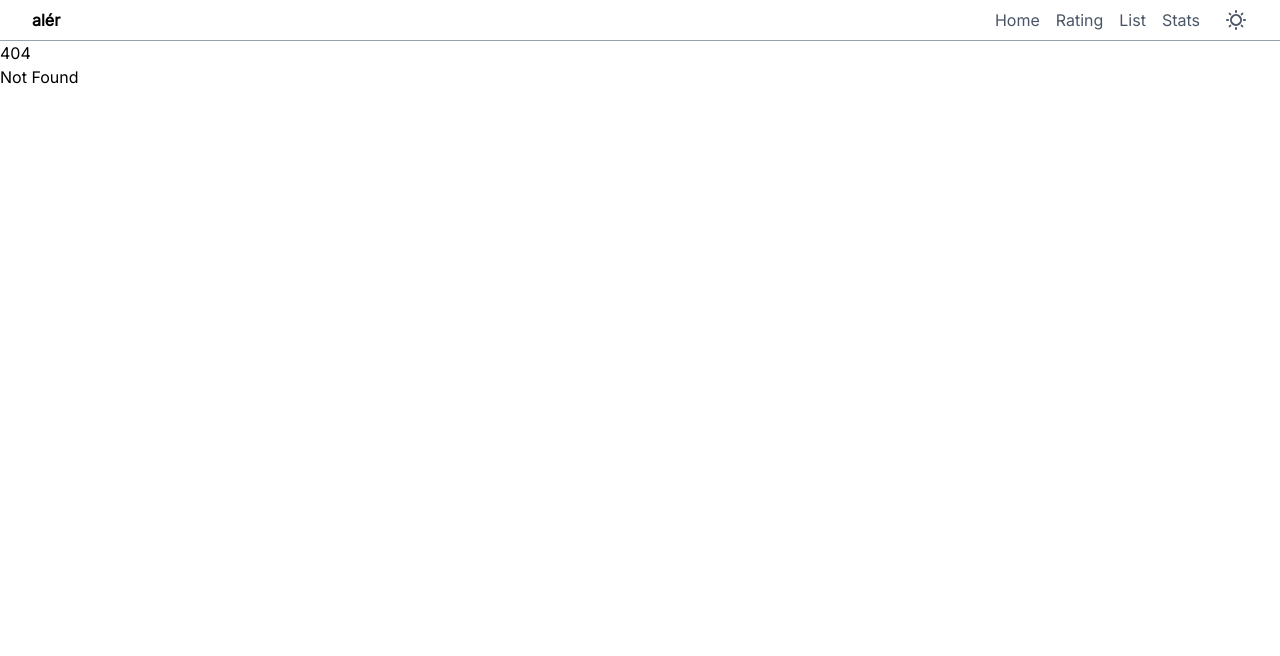
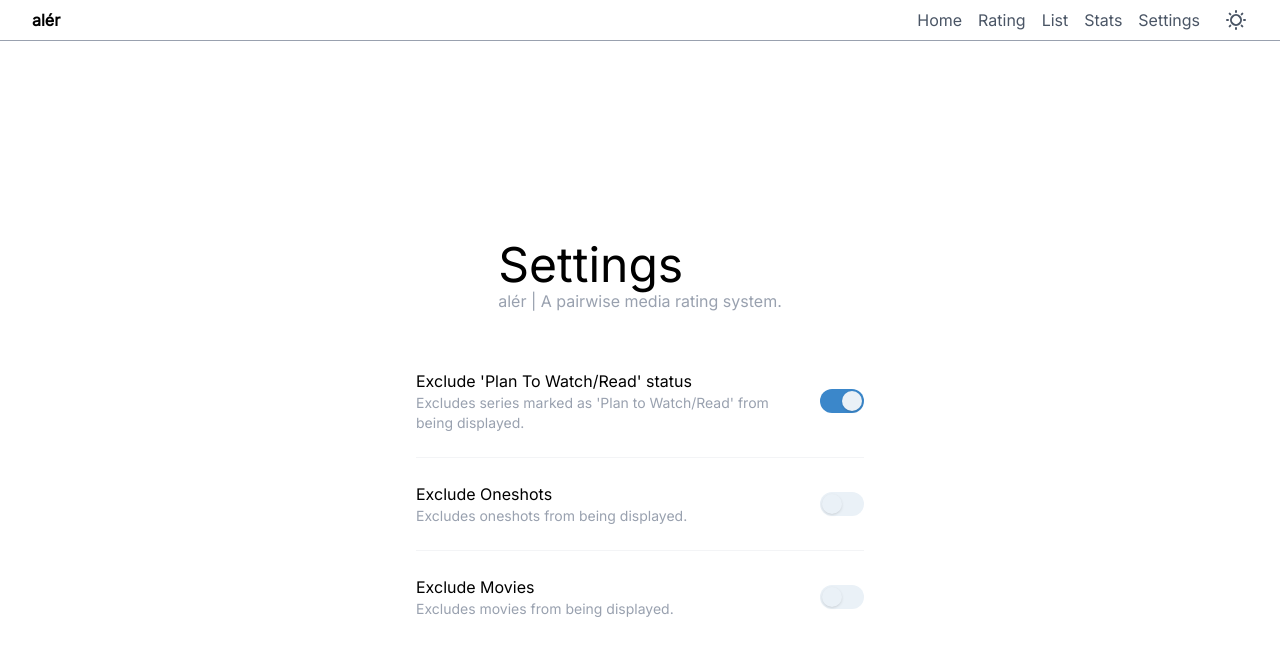
Before and after one commit to jumpyjacko/aler, a SvelteKit app: page /settings in a window 1280 px wide. Before the commit this address had no page. Shown: the top 656 px of the page. Built offline with nearby package versions, Linux system fonts and the light colour scheme.

Commit message:
add: settings page + exclusions/filters

```diff
--- a/src/lib/Series.ts
+++ b/src/lib/Series.ts
@@ -24,6 +24,11 @@ export enum SeriesType {
     Manga = "MANGA",
 }
 
+export enum MediaType {
+    Anime,
+    Movie,
+}
+
 export interface Series extends Candidate {
     id: number, // internal storage id
     seriesType: SeriesType,
@@ -34,6 +39,7 @@ export interface Series extends Candidate {
     status?: SeriesStatus,
     rating?: number,
     coverImage?: string,
+    mediaType?: MediaType,
 
     userStatus: UserStatus,
     userRating: number,
--- /dev/null
+++ b/src/lib/components/toggle.svelte
@@ -0,0 +1,18 @@
+<script lang="ts">
+    let { checked = $bindable(false), label = "Toggle setting" } = $props();
+</script>
+
+<button
+    type="button"
+    aria-label={label}
+    class="relative inline-flex h-6 w-11 shrink-0 cursor-pointer rounded-full border-2 border-transparent transition-colors duration-200 ease-in-out focus:outline-none {checked
+        ? 'bg-primary'
+        : 'bg-primary-faded'}"
+    onclick={() => (checked = !checked)}
+>
+    <span
+        class="pointer-events-none inline-block h-5 w-5 transform rounded-full bg-primary-faded dark:bg-primary-dimmed shadow ring-0 transition duration-200 ease-in-out {checked
+            ? 'translate-x-5'
+            : 'translate-x-0'}"
+    ></span>
+</button>
--- a/src/lib/loaders/myanimelist.ts
+++ b/src/lib/loaders/myanimelist.ts
@@ -1,4 +1,4 @@
-import { SeriesStatus, SeriesType, UserStatus, type Series } from "$lib/Series";
+import { MediaType, SeriesStatus, SeriesType, UserStatus, type Series } from "$lib/Series";
 import { sendQuery } from "$lib/clients/AniList";
 import { type Loader } from ".";
 
@@ -52,8 +52,6 @@ export class MALLoader implements Loader {
         for (const raw_series of raw_list) {
             let status: UserStatus = statusMap[raw_series.my_status];
 
-            if (status === UserStatus.PlanToWatch || status === UserStatus.PlanToRead) continue; // TODO: make this an option maybe? idk
-
             if (status === undefined) throw new Error(`Unknown or missing user status: ${raw_series.my_status}`);
 
             let series: Series;
@@ -75,6 +73,11 @@ export class MALLoader implements Loader {
                     break;
                 case SeriesType.Anime:
                 default:
+                    let mediaType = raw_series.series_type === "TV" ?
+                        MediaType.Anime :
+                        raw_series.series_type === "Movie" ?
+                            MediaType.Movie :
+                            MediaType.Anime;
                     series = {
                         id: +raw_series.series_animedb_id,
                         seriesType: this.listType,
@@ -82,6 +85,7 @@ export class MALLoader implements Loader {
                         title: raw_series.series_title,
                         userStatus: status,
                         userRating: +raw_series.my_score,
+                        mediaType: mediaType,
 
                         mmrRating: 0,
                         ratingDeviation: 0,
--- a/src/routes/+layout.svelte
+++ b/src/routes/+layout.svelte
@@ -88,6 +88,10 @@
                 href={resolve("/statistics")}
                 class="text-text-dim hover:text-text">Stats</a
             >
+            <a
+                href={resolve("/settings")}
+                class="text-text-dim hover:text-text">Settings</a
+            >
         </div>
 
         <DarkmodeToggle />
--- a/src/routes/list/+page.svelte
+++ b/src/routes/list/+page.svelte
@@ -1,5 +1,5 @@
 <script lang="ts">
-    import { type Series } from "$lib/Series";
+    import { MediaType, UserStatus, type Series } from "$lib/Series";
     import { getAllItems } from "$lib/storage/IndexedDB";
     import { onMount } from "svelte";
 
@@ -13,10 +13,32 @@
     });
 
     async function fetchData() {
+        const excludePTW = localStorage.getItem("excludePlanning") === "true";
+        const excludeOS = localStorage.getItem("excludeOneshots") === "true";
+        const excludeMVS = localStorage.getItem("excludeMovies") === "true";
+
         try {
             const db: Series[] = await getAllItems(globalState.activeList);
             if (db.length === 0) return;
-            seriesList = db.sort((a, b) => b.mmrRating - a.mmrRating);
+            seriesList = db
+                .filter((s) => {
+                    if (
+                        excludePTW &&
+                        (s.userStatus === UserStatus.PlanToWatch ||
+                            s.userStatus === UserStatus.PlanToRead)
+                    ) {
+                        return false;
+                    }
+                    if (excludeOS && s.readChapters! <= 1) {
+                        return false;
+                    }
+                    if (excludeMVS && s.mediaType! === MediaType.Movie) {
+                        return false;
+                    }
+
+                    return true;
+                })
+                .sort((a, b) => b.mmrRating - a.mmrRating);
         } catch (error) {
             console.error("Failed to fetch items:", error);
         }
--- a/src/routes/rating/+page.svelte
+++ b/src/routes/rating/+page.svelte
@@ -1,5 +1,5 @@
 <script lang="ts">
-    import { type Series } from "$lib/Series";
+    import { MediaType, UserStatus, type Series } from "$lib/Series";
     import { MatchOutcome, type Candidate } from "$lib/rating";
     import { Glicko } from "$lib/rating/glicko";
     import { getAllItems, putItem } from "$lib/storage/IndexedDB";
@@ -75,33 +75,58 @@
     }
 
     function pickTwo(list: Series[]): [Series, Series] {
-        if (list.length < 2) {
+        const excludePTW = localStorage.getItem("excludePlanning") === "true";
+        const excludeOS = localStorage.getItem("excludeOneshots") === "true";
+        const excludeMVS = localStorage.getItem("excludeMovies") === "true";
+
+        let filteredList = list.filter((s) => {
+            if (
+                excludePTW &&
+                (s.userStatus === UserStatus.PlanToWatch ||
+                    s.userStatus === UserStatus.PlanToRead)
+            ) {
+                return false;
+            }
+            if (excludeOS && s.readChapters! <= 1) {
+                return false;
+            }
+            if (excludeMVS && s.mediaType! === MediaType.Movie) {
+                return false;
+            }
+
+            return true;
+        });
+
+        if (filteredList.length < 2) {
             throw new Error(
                 "The list must contain at least 2 items to sample unique values.",
             );
         }
 
         var index1;
-        if (list.filter((s) => s.ratingDeviation > 200).length > 0) {
-            list = list.sort((a, b) => b.ratingDeviation - a.ratingDeviation);
-            index1 = Math.floor(Math.random() * (list.length * 0.05));
+        if (filteredList.filter((s) => s.ratingDeviation > 200).length > 0) {
+            filteredList = filteredList.sort(
+                (a, b) => b.ratingDeviation - a.ratingDeviation,
+            );
+            index1 = Math.floor(Math.random() * (filteredList.length * 0.05));
         } else {
-            index1 = Math.floor(Math.random() * list.length);
+            index1 = Math.floor(Math.random() * filteredList.length);
         }
 
-        const p1 = list[index1];
+        const p1 = filteredList[index1];
 
         if (Math.random() < 0.01) {
             // randomly pick true random bc why not
             // console.log("random pick!");
-            const p2 = list[Math.floor(Math.random() * list.length)];
+            const p2 =
+                filteredList[Math.floor(Math.random() * filteredList.length)];
             return [p1, p2];
         }
 
         const upperBound = p1.mmrRating + 2 * p1.ratingDeviation;
         const lowerBound = p1.mmrRating - 2 * p1.ratingDeviation;
 
-        const matchmakingPool = list
+        const matchmakingPool = filteredList
             .filter((s) => s.mmrRating >= lowerBound)
             .filter((s) => s.mmrRating <= upperBound);
 
@@ -155,7 +180,8 @@
     <div class="flex flex-row gap-4 w-full justify-center mt-10">
         <button
             onclick={handleDraw}
-            class="px-4 py-2 rounded-full bg-primary text-primary-faded shadow-sm">Draw</button
+            class="px-4 py-2 rounded-full bg-primary text-primary-faded shadow-sm"
+            >Draw</button
         >
         <button
             onclick={handleSkip}
@@ -165,8 +191,8 @@
     </div>
 {:else}
     <div class="text-lg w-full text-center">
-    No list loaded!
-    Go to <a href={resolve("/")} class="underline">home</a> and load a list.
+        No list loaded! Go to <a href={resolve("/")} class="underline">home</a> and
+        load a list.
     </div>
 {/if}
 
--- /dev/null
+++ b/src/routes/settings/+page.svelte
@@ -0,0 +1,82 @@
+<script lang="ts">
+    import Toggle from "$lib/components/toggle.svelte";
+    import { onMount } from "svelte";
+
+    interface SettingItem {
+        key: string;
+        title: string;
+        description: string;
+        checked: boolean;
+    }
+
+    let settingsList = $state<SettingItem[]>([
+        {
+            key: "excludePlanning",
+            title: "Exclude 'Plan To Watch/Read' status",
+            description: "Excludes series marked as 'Plan to Watch/Read' from being displayed.",
+            checked: true
+        },
+        {
+            key: "excludeOneshots",
+            title: "Exclude Oneshots",
+            description: "Excludes oneshots from being displayed.",
+            checked: false
+        },
+        {
+            key: "excludeMovies",
+            title: "Exclude Movies",
+            description: "Excludes movies from being displayed.",
+            checked: false
+        },
+    ]);
+
+    let isLoaded = $state(false);
+
+    onMount(() => {
+        settingsList.forEach(setting => {
+            const stored = localStorage.getItem(setting.key);
+            if (stored !== null) {
+                setting.checked = stored === "true";
+            }
+        });
+        isLoaded = true;
+    });
+
+    $effect(() => {
+        if (!isLoaded) return;
+
+        settingsList.forEach(setting => {
+            localStorage.setItem(setting.key, String(setting.checked));
+        });
+    });
+</script>
+
+<div class="flex flex-col items-center justify-center mt-50 gap-4">
+    <div class="mb-10">
+        <h1 class="text-5xl text-text2">Settings</h1>
+        <p class="text-text-faded">alér | A pairwise media rating system.</p>
+    </div>
+
+    {#if isLoaded}
+        <div class="w-full max-w-md space-y-6">
+            {#each settingsList as setting, index (setting.key)}
+                <div class="flex items-center justify-between gap-8">
+                    <div>
+                        <h3 class="text-text">{setting.title}</h3>
+                        <p class="text-sm text-text-faded">
+                            {setting.description}
+                        </p>
+                    </div>
+                    <Toggle
+                        bind:checked={settingsList[index].checked}
+                        label={setting.title}
+                    />
+                </div>
+
+                {#if index < settingsList.length - 1}
+                    <hr class="border-gray-100" />
+                {/if}
+            {/each}
+        </div>
+    {/if}
+</div>
```
